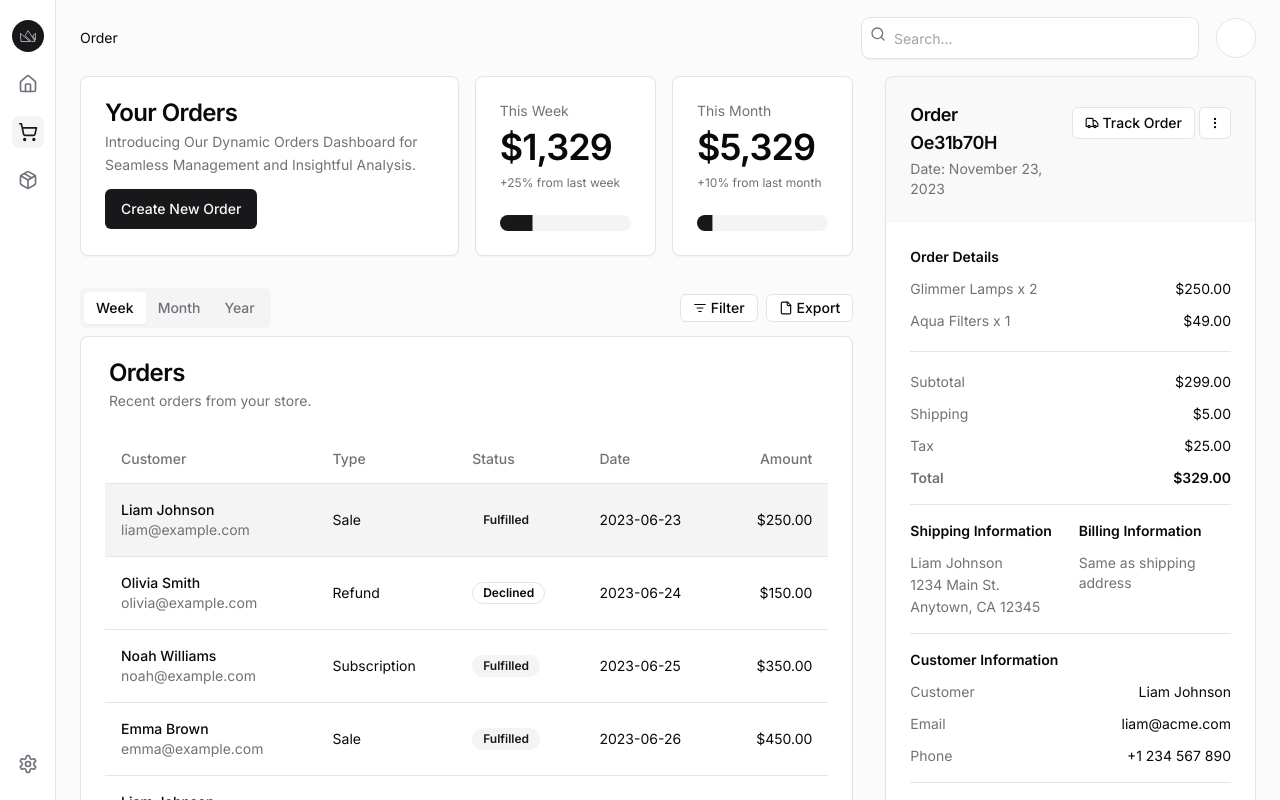
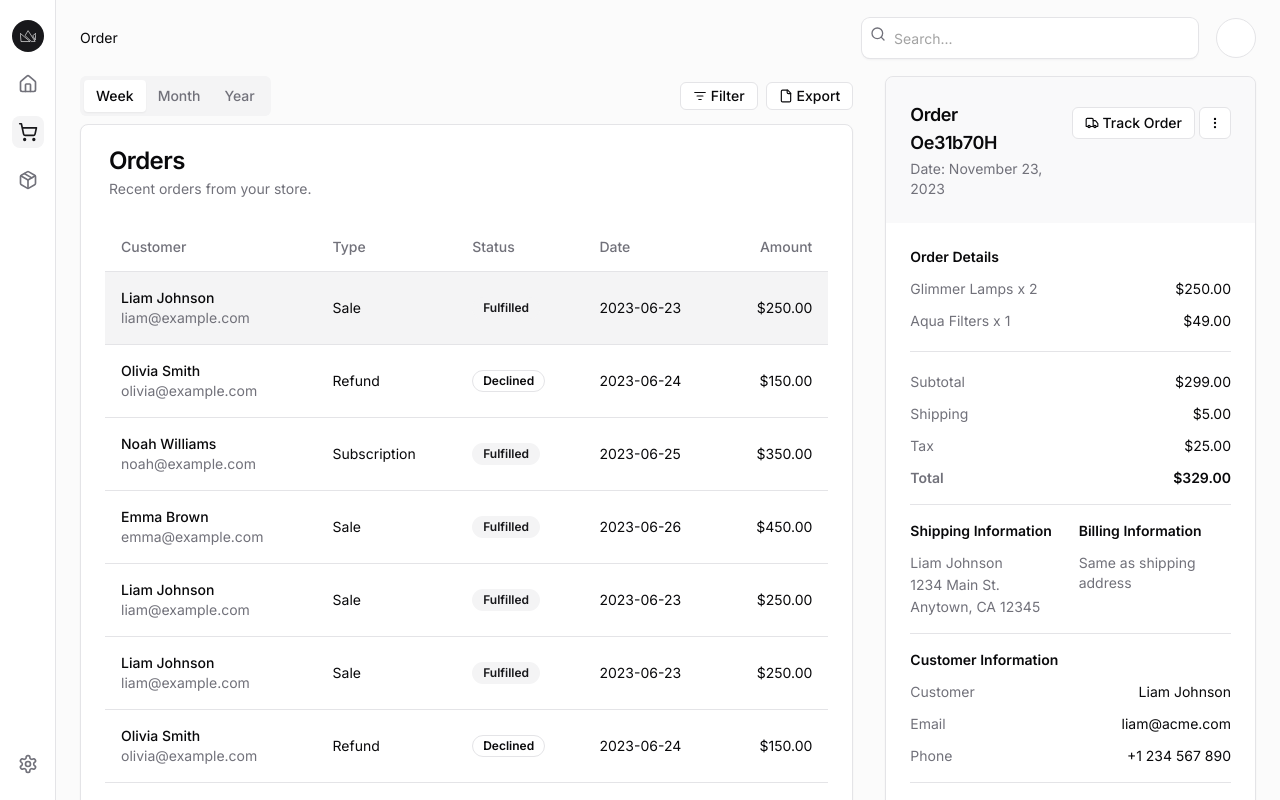
Before and after one commit to ENTS-H104/highking-partners-web, a Next.js app: page /mitra/order in a window 1280 px wide. Shown: the top 800 px of the page. Built offline with nearby package versions, Linux system fonts and the light colour scheme; sample sign-in values are in the browser's storage.

Commit message:
fix: layout

```diff
--- a/app/mitra/order/page.tsx
+++ b/app/mitra/order/page.tsx
@@ -237,48 +237,6 @@ const Order = () => {
         </header>
         <main className="grid flex-1 items-start gap-4 p-4 sm:px-6 sm:py-0 md:gap-8 lg:grid-cols-3 xl:grid-cols-3">
           <div className="grid auto-rows-max items-start gap-4 md:gap-8 lg:col-span-2">
-            <div className="grid gap-4 sm:grid-cols-2 md:grid-cols-4 lg:grid-cols-2 xl:grid-cols-4">
-              <Card className="sm:col-span-2" x-chunk="dashboard-05-chunk-0">
-                <CardHeader className="pb-3">
-                  <CardTitle>Your Orders</CardTitle>
-                  <CardDescription className="max-w-lg text-balance leading-relaxed">
-                    Introducing Our Dynamic Orders Dashboard for Seamless
-                    Management and Insightful Analysis.
-                  </CardDescription>
-                </CardHeader>
-                <CardFooter>
-                  <Button>Create New Order</Button>
-                </CardFooter>
-              </Card>
-              <Card x-chunk="dashboard-05-chunk-1">
-                <CardHeader className="pb-2">
-                  <CardDescription>This Week</CardDescription>
-                  <CardTitle className="text-4xl">$1,329</CardTitle>
-                </CardHeader>
-                <CardContent>
-                  <div className="text-xs text-muted-foreground">
-                    +25% from last week
-                  </div>
-                </CardContent>
-                <CardFooter>
-                  <Progress value={25} aria-label="25% increase" />
-                </CardFooter>
-              </Card>
-              <Card x-chunk="dashboard-05-chunk-2">
-                <CardHeader className="pb-2">
-                  <CardDescription>This Month</CardDescription>
-                  <CardTitle className="text-4xl">$5,329</CardTitle>
-                </CardHeader>
-                <CardContent>
-                  <div className="text-xs text-muted-foreground">
-                    +10% from last month
-                  </div>
-                </CardContent>
-                <CardFooter>
-                  <Progress value={12} aria-label="12% increase" />
-                </CardFooter>
-              </Card>
-            </div>
             <Tabs defaultValue="week">
               <div className="flex items-center">
                 <TabsList>
```
